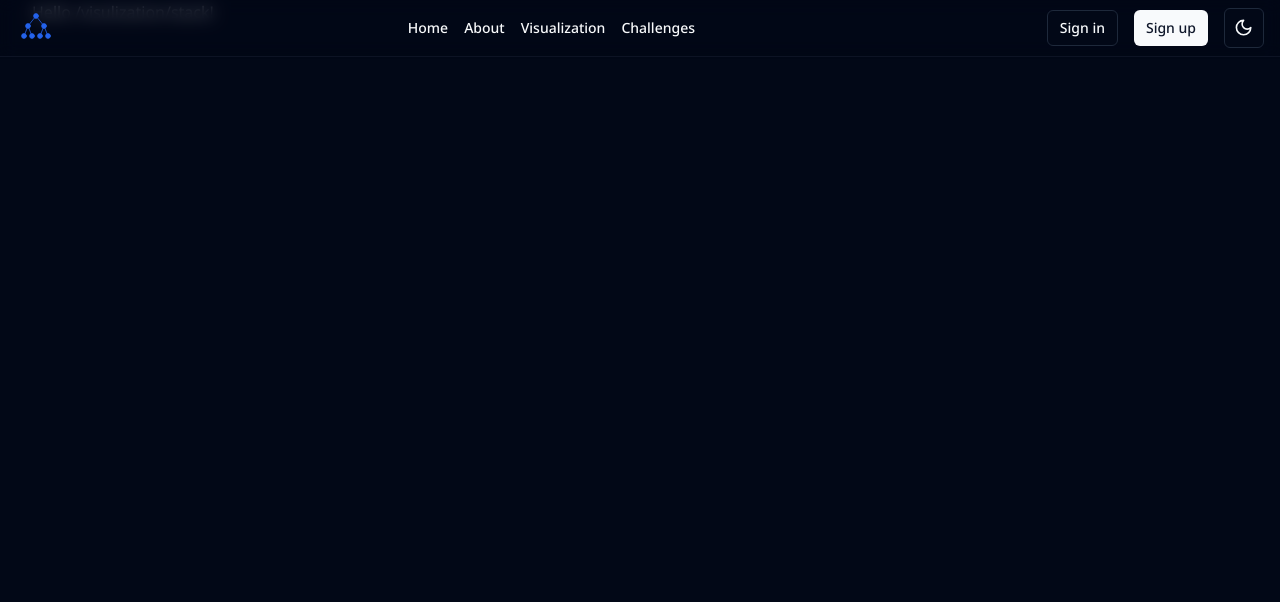
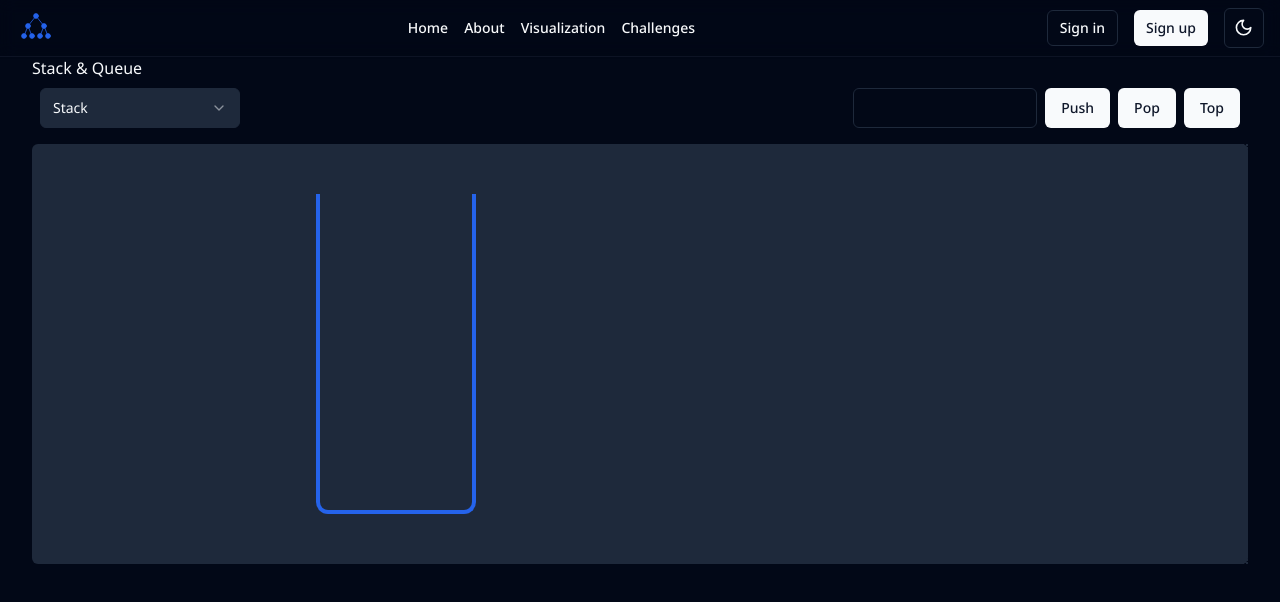
Before and after one commit to eB00k/dias-algo-visualization, a React (Vite) app: page /visulization/stack in a window 1280 px wide. Shown: the top 602 px of the page. Built offline with nearby package versions, Linux system fonts and the light colour scheme.

Commit message:
added stack visualization

```diff
--- a/src/components/ui/select/SelectOption.jsx
+++ b/src/components/ui/select/SelectOption.jsx
@@ -6,23 +6,22 @@ import {
   SelectTrigger,
   SelectValue,
 } from "../select";
-import { sortingAlgorithms } from "@/lib/store/config";
 
-function SelectOption({ algorithm, setAlgorithm, resetSorting }) {
+function SelectOption({ setValue, defaultValue, options = [] }) {
   const handleSelectOnChange = useCallback((value) => {
-    setAlgorithm(value);
-    resetSorting();
+    setValue(value);
+    // resetSorting();
   }, []);
 
   return (
-    <Select onValueChange={handleSelectOnChange} defaultValue={"BubbleSort"}>
+    <Select onValueChange={handleSelectOnChange} defaultValue={defaultValue}>
       <SelectTrigger className="w-[200px] bg-secondary">
         <SelectValue />
       </SelectTrigger>
       <SelectContent>
-        {sortingAlgorithms.map((algorithm) => (
-          <SelectItem key={algorithm.name} value={algorithm.name}>
-            {algorithm.title}
+        {options.map((item) => (
+          <SelectItem key={item.name} value={item.name}>
+            {item.title}
           </SelectItem>
         ))}
       </SelectContent>
--- a/src/components/ui/sorting-algos/SortingAlgos.jsx
+++ /dev/null
@@ -1,17 +0,0 @@
-import { delay } from "@/lib/utils";
-
-export const BubbleSort = async (array, delayTime = 100) => {
-  const newArray = [...array];
-  const n = newArray.length;
-
-  for (let i = 0; i < n - 1; i++) {
-    for (let j = 0; j < n - i - 1; j++) {
-      if (newArray[j] > newArray[j + 1]) {
-        [newArray[j], newArray[j + 1]] = [newArray[j + 1], newArray[j]];
-        await delay(delayTime);
-      }
-    }
-  }
-
-  return newArray;
-};
--- a/src/index.css
+++ b/src/index.css
@@ -13,6 +13,10 @@
   font-family: "Noto Sans", sans-serif;
 }
 
+:root {
+  --stack-container-width: min(160px, 80%);
+}
+
 @layer components {
   .page {
     @apply pt-14 min-h-screen;
@@ -22,7 +26,6 @@
 @layer base {
   :root {
     --bluish: #2563eb;
-
     --background: 0 0% 100%;
     --foreground: 222.2 84% 4.9%;
 
--- a/src/lib/store/config.js
+++ b/src/lib/store/config.js
@@ -13,3 +13,8 @@ export const sortingAlgorithms = [
   { title: "Quick", name: "QuickSort" },
   { title: "Radix", name: "RadixSort" },
 ];
+
+export const stackOptions = [
+  { title: "Stack", name: "Stack" },
+  { title: "Queue", name: "Queue" },
+];
--- a/src/routes/visulization/index.lazy.jsx
+++ b/src/routes/visulization/index.lazy.jsx
@@ -8,43 +8,43 @@ export const Route = createLazyFileRoute("/visulization/")({
 const data = [
   {
     title: "Sorting",
-    link: "/visulization/sorting",
+    link: "sorting",
     description:
       "Sorting algorithms are a set of instructions that take an array or list of elements and arrange them in a particular order.",
   },
   {
     title: "Linked List",
-    link: "/linked-list",
+    link: "linked-list",
     description:
       "A linked list is a linear data structure consisting of a sequence of elements where each element points to the next element in the sequence.",
   },
   {
     title: "Stack",
-    link: "/stack",
+    link: "stack",
     description:
       "A stack is a linear data structure that follows the Last In, First Out (LIFO) principle, where elements are inserted and removed from the same end called the top.",
   },
   {
     title: "Graph",
-    link: "/graph",
+    link: "graph",
     description:
       "Graphs are a collection of nodes (vertices) and edges that connect pairs of nodes.",
   },
   {
     title: "Tree",
-    link: "/tree",
+    link: "tree",
     description:
       "A tree is a hierarchical data structure consisting of nodes connected by edges.",
   },
   {
     title: "Searching",
-    link: "/searching",
+    link: "searching",
     description:
       "Searching algorithms are used to find an item with specified properties among a collection of items.",
   },
   {
     title: "Dynamic Programming",
-    link: "/dynamic-programming",
+    link: "dynamic-programming",
     description:
       "Dynamic Programming is a method for solving complex problems by breaking them down into simpler subproblems.",
   },
--- a/src/routes/visulization/sorting.lazy.jsx
+++ b/src/routes/visulization/sorting.lazy.jsx
@@ -5,6 +5,7 @@ import { Slider } from "@/components/ui/slider";
 import { useEffect, useState } from "react";
 import { Button } from "@/components/ui/button";
 import { delay } from "@/lib/utils";
+import { sortingAlgorithms } from "@/lib/store/config";
 
 export const Route = createLazyFileRoute("/visulization/sorting")({
   component: Sorting,
@@ -308,10 +309,11 @@ function Sorting() {
     <div className="page">
       <h1>Sorting Algorithms</h1>
 
-      <div className="flex space-x-4">
+      <div className="flex space-x-4 p-2">
         <SelectOption
-          algorithm={algorithm}
-          setAlgorithm={setAlgorithm}
+          setValue={setAlgorithm}
+          options={sortingAlgorithms}
+          defaultValue={"BubbleSort"}
           resetSorting={() => console.log("resetting sorting")}
         />
         <Slider
@@ -338,7 +340,7 @@ function Sorting() {
       </div>
 
       <div className="pt-4 w-full">
-        <div className="w-full bg-secondary h-[500px] flex items-end space-x-1">
+        <div className="w-full bg-secondary h-[460px] flex items-end space-x-1">
           {sortingArray.map((item, index) => {
             const isInBucket = bucketStates.some((bucket) =>
               bucket.includes(item)
@@ -346,10 +348,10 @@ function Sorting() {
             const isComparing = comparingIndices.includes(index);
             const isSwapping = swappingIndices.includes(index);
             const isMoving = movingIndex === index;
-            let barColor = "#3498db";
+            let barColor = "var(--bluish)";
 
             if (isComparing) {
-              barColor = "#e74c3c";
+              barColor = "red";
             } else if (isSwapping) {
               barColor = "#f39c12";
             } else if (isMoving) {
--- a/src/routes/visulization/stack.lazy.jsx
+++ b/src/routes/visulization/stack.lazy.jsx
@@ -1,5 +1,138 @@
-import { createLazyFileRoute } from '@tanstack/react-router'
+import { Button } from "@/components/ui/button";
+import { Input } from "@/components/ui/input";
+import SelectOption from "@/components/ui/select/SelectOption";
+import { stackOptions } from "@/lib/store/config";
+import { createLazyFileRoute } from "@tanstack/react-router";
+import { useState, useRef } from "react";
 
-export const Route = createLazyFileRoute('/visulization/stack')({
-  component: () => <div>Hello /visulization/stack!</div>
-})
+export const Route = createLazyFileRoute("/visulization/stack")({
+  component: Stack,
+});
+
+function StackContainer({ arr }) {
+  return (
+    <div className="w-[var(--stack-container-width)] h-[320px] border-4 border-t-0 border-bluish rounded-b-xl flex gap-1 flex-col-reverse p-1 overflow-y-auto flex-end">
+      {arr.map((item, index) => (
+        <div
+          key={index}
+          className="h-10 min-h-10 w-full rounded-lg bg-emerald-600 flex justify-center items-center text-white"
+        >
+          {item}
+        </div>
+      ))}
+    </div>
+  );
+}
+
+function QueueContainer({ arr }) {
+  return (
+    <div className="w-[90%] max-w-[500px] h-24 border-4 border-bluish flex justify-start gap-1 p-1 overflow-x-auto border-l-0 border-r-0">
+      {arr.map((item, index) => (
+        <div
+          key={index}
+          className="h-full min-w-16 w-16 rounded-lg bg-emerald-600 flex justify-center items-center text-white"
+        >
+          {item}
+        </div>
+      ))}
+    </div>
+  );
+}
+
+function Stack() {
+  const [arr, setArr] = useState([]);
+  const [history, setHistory] = useState([]);
+  const [selected, setSelected] = useState("Stack");
+  const inputRef = useRef(null);
+
+  let container;
+
+  switch (selected) {
+    case "Stack":
+      container = <StackContainer arr={arr} />;
+      break;
+    case "Queue":
+      container = <QueueContainer arr={arr} />;
+      break;
+    default:
+      container = <StackContainer arr={arr} />;
+  }
+
+  const addToHistory = (action) => {
+    setHistory((prev) => [...prev, action]);
+  };
+
+  const handlePush = () => {
+    const val = inputRef.current.value;
+    if (!val) return;
+    const action = selected === "Stack" ? `${val} pushed` : `${val} enqueued`;
+    addToHistory(action);
+    setArr((prev) => [...prev, val]);
+    inputRef.current.value = ""; // Clear input after pushing
+  };
+
+  const handlePop = () => {
+    if (arr.length === 0) return;
+    const topItem = arr[arr.length - 1];
+    const action =
+      selected === "Stack" ? `${topItem} popped` : `${topItem} dequeued`;
+    addToHistory(action);
+    setArr((prev) => prev.slice(0, -1));
+  };
+
+  const handleTop = () => {
+    if (arr.length === 0) return;
+    const action =
+      selected === "Stack"
+        ? `Top element is ${arr[arr.length - 1]}`
+        : `Front element is ${arr[0]}`;
+    addToHistory(action);
+  };
+
+  return (
+    <div className="page">
+      <div className="w-full">
+        <h1>Stack & Queue </h1>
+        <div className="flex flex-col h-[500px] gap-2">
+          <div className="flex w-full justify-between flex-col gap-2 p-2 md:flex-row">
+            <SelectOption
+              options={stackOptions}
+              defaultValue={selected}
+              setValue={setSelected}
+            ></SelectOption>
+            <div className="flex gap-2 justify-between flex-col md:flex-row">
+              <Input
+                type={"number"}
+                className="w-full md:max-w-48"
+                ref={inputRef}
+              />
+              <div className="flex space-x-2">
+                <Button className="w-full" onClick={handlePush}>
+                  {selected === "Stack" ? "Push" : "Enqueue"}
+                </Button>
+                <Button className="w-full" onClick={handlePop}>
+                  {selected === "Stack" ? "Pop" : "Dequeue"}
+                </Button>
+                <Button className="w-full" onClick={handleTop}>
+                  {selected === "Stack" ? "Top" : "Front"}
+                </Button>
+              </div>
+            </div>
+          </div>
+          <div className="flex h-[420px] bg-secondary w-full rounded-md">
+            <div className="flex-[1.5] h-full flex justify-center items-center ">
+              {container}
+            </div>
+            <div className="flex-1 border-2 border-dotted h-full overflow-y-auto hidden md:block">
+              <ul>
+                {history.map((action, index) => (
+                  <li key={index}>{action}</li>
+                ))}
+              </ul>
+            </div>
+          </div>
+        </div>
+      </div>
+    </div>
+  );
+}
```
